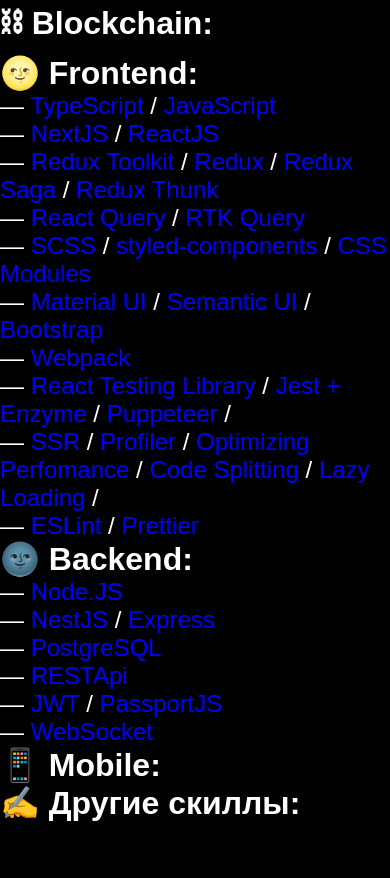
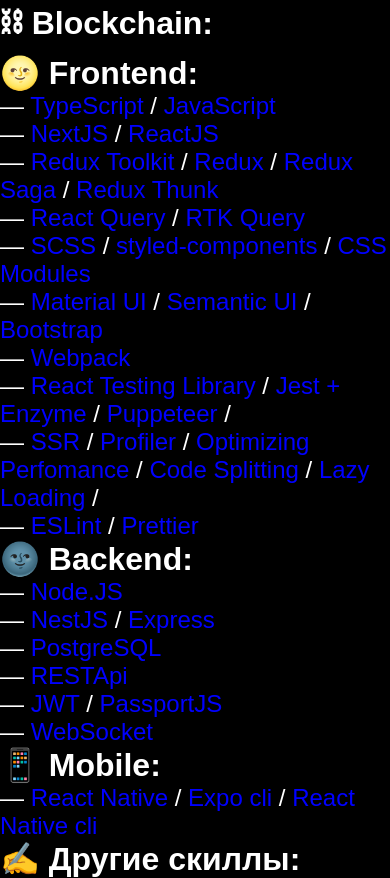
Before and after one commit to xyvl/road_map, a Next.js app: page / in a window 390 px wide. Before the commit the page ends 844 px from the top, so only its background shows below. Built offline with nearby package versions, Linux system fonts and the light colour scheme.

Commit message:
Mobile end

```diff
--- a/src/app/page.tsx
+++ b/src/app/page.tsx
@@ -1,6 +1,7 @@
 import { Backend } from "@/components/backend/Backend"
 import { Blockchain } from "@/components/blockchain/Blockchain"
 import { Frontend } from "@/components/frontend/Frontend"
+import { Mobile } from "@/components/mobile/Mobile"
 
 export default function Home() {
   return (
@@ -19,7 +20,7 @@
       </div>
       <div>
         <h1 className="technology">📱 Mobile:</h1>
-
+<Mobile/>
       </div>
       <div>
         <h1 className="technology">✍ Другие скиллы:</h1>
--- /dev/null
+++ b/src/components/mobile/Mobile.tsx
@@ -0,0 +1,16 @@
+import React from "react";
+
+export const Mobile = () => {
+  return (
+    <>
+      <div>
+        <span className="text technology">— </span>
+        <span className="text yes">React Native</span>
+        <span className="text technology"> / </span>
+        <span className="text yes">Expo cli</span>
+        <span className="text technology"> / </span>
+        <span className="text yes">React Native cli</span>
+      </div>
+    </>
+  );
+};
```
